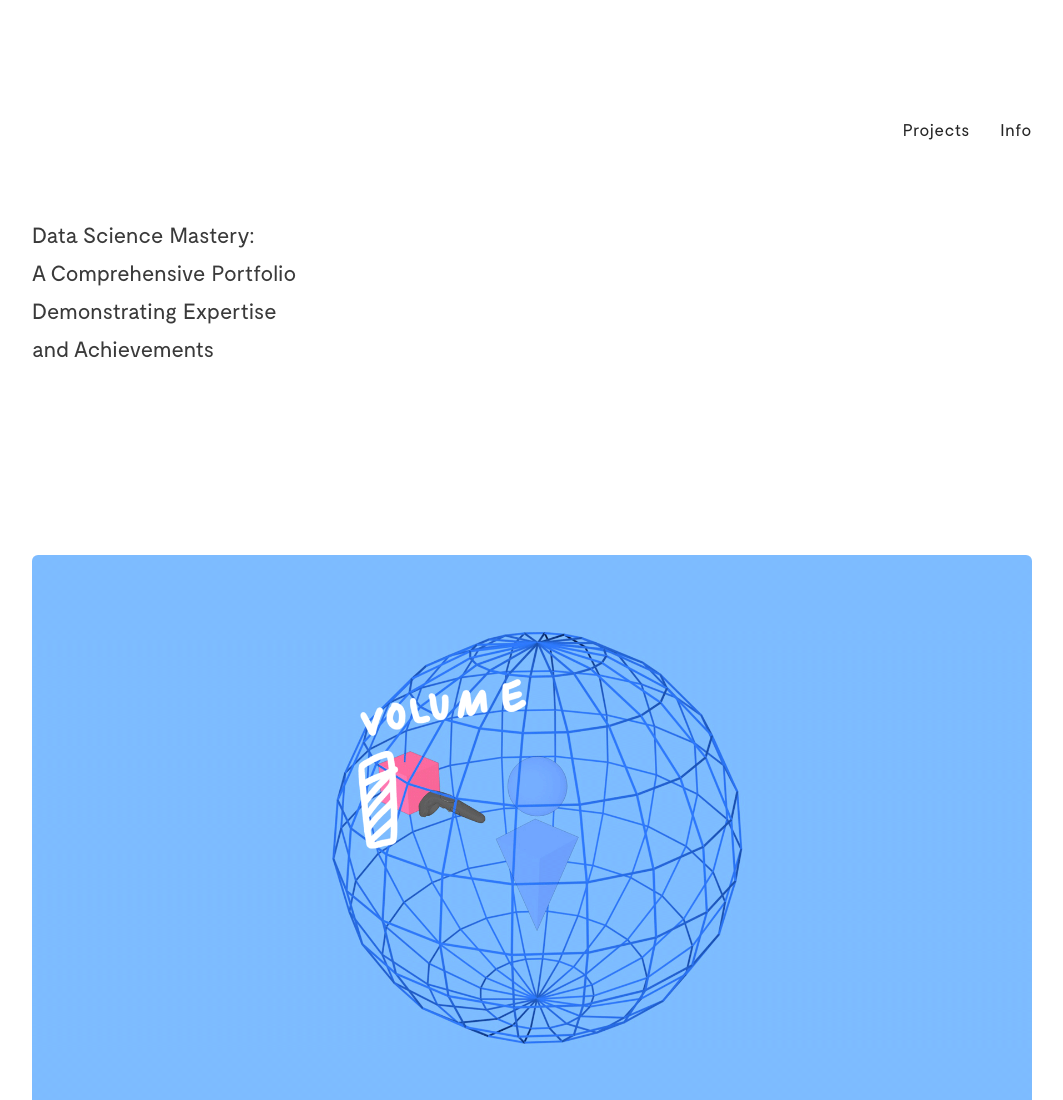
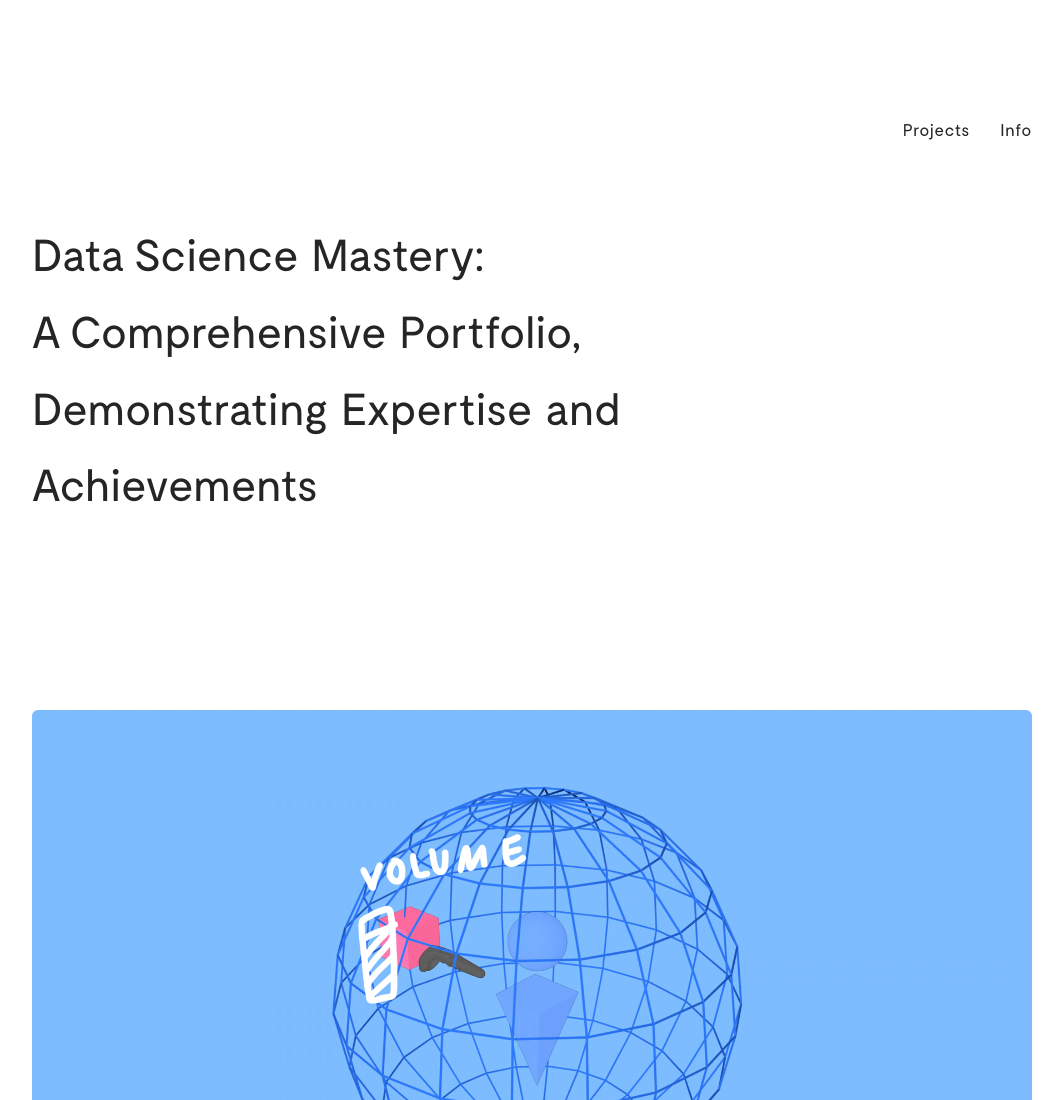
Before and after one commit to FireIndex/Portfolio, a plain HTML site: page index.html in a window 1280 px wide. Shown: the top 1100 px of the page, without its empty margins (108-1171 px from the left). Drawn offline with Linux system fonts and the light colour scheme.

Commit message:
Update index.html

```diff
--- a/index.html
+++ b/index.html
@@ -65,8 +65,8 @@
           I am a Designer who creates digital products. <br />With a focus on
           <br />augmented realities <br />and industrial applications.
         </h3> -->
-        <h3class="heading-6">Data Science Mastery:<br/>
-A Comprehensive Portfolio<br>Demonstrating Expertise<br>and Achievements</h3>
+        <h3 class="heading-6">Data Science Mastery:<br/>
+A Comprehensive Portfolio, Demonstrating Expertise and Achievements</h3>
 
       </div>
       <div class="spacer"></div>
```
